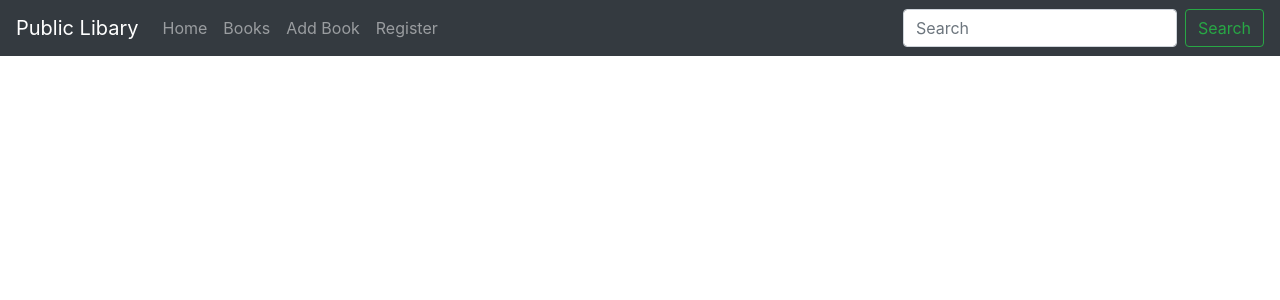
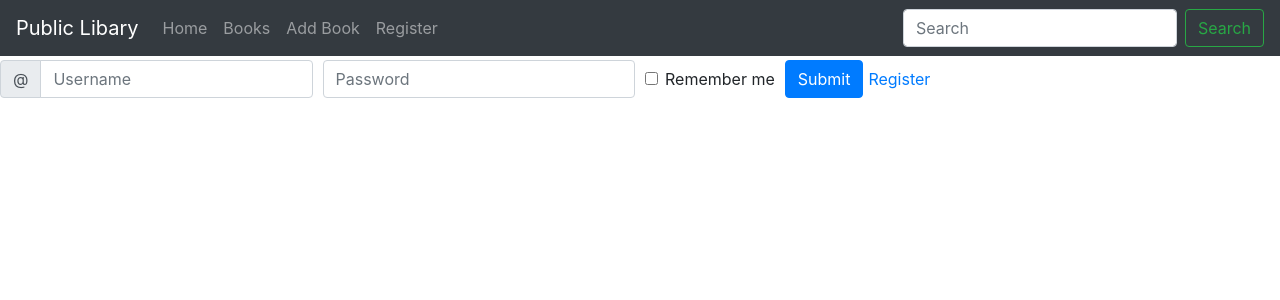
Before and after one commit to Rosswoolfenden/React_libary_website, a React (Create React App) app: page /login in a window 1280 px wide. Shown: the top 300 px of the page. Built offline with nearby package versions, Linux system fonts and the light colour scheme.

Commit message:
basic form for logging in

```diff
--- a/src/App.js
+++ b/src/App.js
@@ -11,6 +11,7 @@ import {Home} from './components/home';
 import Book from './components/books';
 import {Register} from './components/register';
 import {AddBooks} from './components/addBook';
+import {Login} from './components/login';
 
 function App() {
   return (
@@ -22,6 +23,8 @@ function App() {
           <Route path="/books" children={<Book />} exact />
           <Route path="/addbook" children={<AddBooks />} exact />
           <Route path="/register" children={<Register />} exact />
+          <Route path="/login" children={<Login />} exact/>
+
       </Switch>
 
     </Router>
--- a/src/components/login.js
+++ b/src/components/login.js
@@ -1,22 +1,55 @@
 import React, {useState} from 'react';
 import axios from 'axios';
+import { Link } from 'react-router-dom';
 
 import {Form, Col, Button, InputGroup } from 'react-bootstrap';
 
+const userFeilds = {
+    username: "",
+    password: ""
+};
+
 export function Login(props){
 
-    const userFeilds = {
-        username: "",
-        password: ""
-    };
+
 
     const [user, setUser] = useState(userFeilds);
 
+    const handleChange = async(event) => {
+        setUser({...user, [event.target.name]: event.target.value});
+    }
+
     return (
         <div >
-            <div className="App">
-                <h1> Log in </h1>
-                <h2> Confirm Email and then log in!</h2>
+            <div>
+            <Form>
+                <Form.Row className="align-items-center">
+
+
+                    <Col sm={3} className="my-1">
+                    <Form.Label htmlFor="inlineFormInputGroupUsername" srOnly>Username</Form.Label>
+                    <InputGroup>
+                        <InputGroup.Prepend>
+                        <InputGroup.Text>@</InputGroup.Text>
+                        </InputGroup.Prepend>
+                            <Form.Control id="inlineFormInputGroupUsername" placeholder="Username" />
+                    </InputGroup>
+                    </Col>
+                     <Col sm={3} className="my-1">
+                        <Form.Label htmlFor="inlineFormInputName" type="password" srOnly> Name </Form.Label>
+                        <Form.Control id="inlineFormInputName" placeholder="Password" />
+                    </Col>
+                    <Col xs="auto" className="my-1">
+                        <Form.Check type="checkbox" id="autoSizingCheck2" label="Remember me" />
+                    </Col>
+                    <Col xs="auto" className="my-1">
+                    <Button type="submit">Submit</Button>
+                    </Col>
+                    <Link to="/register">   Register </Link>
+                </Form.Row>
+
+                </Form>
+
             </div>
         </div>
     )
```
Also changed, not shown: src/components/register.js (indentation only).
